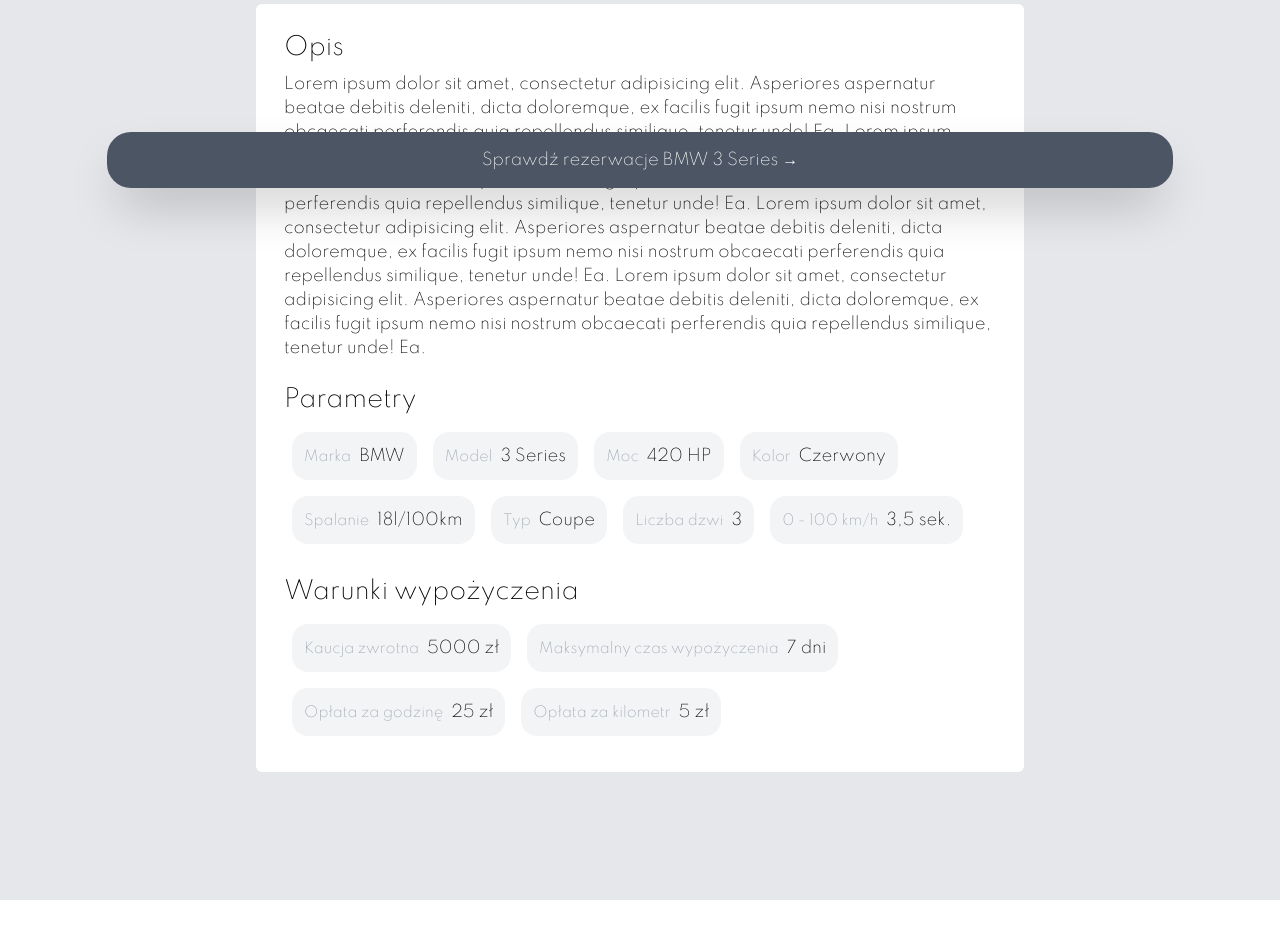
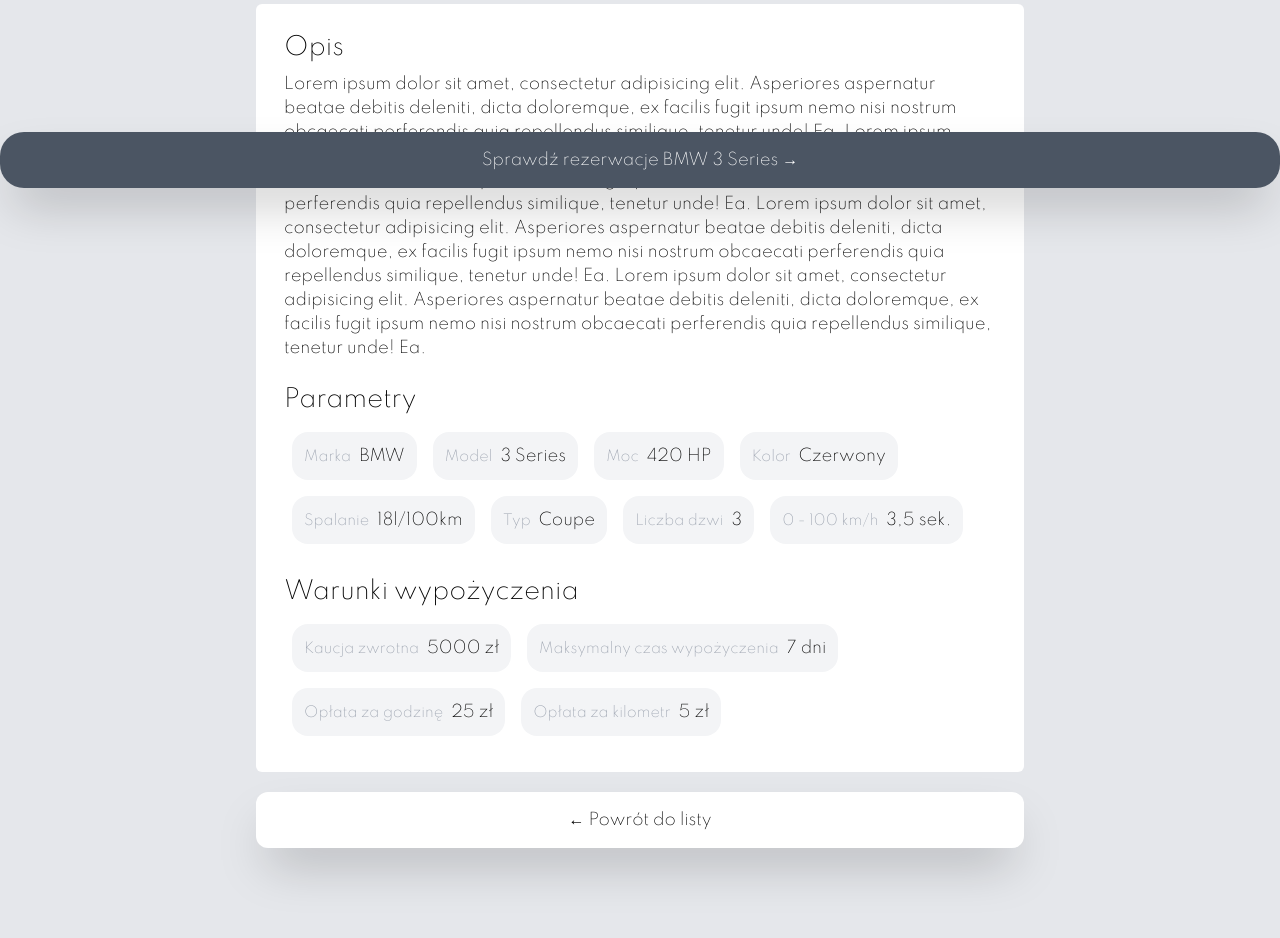
Before and after one commit to krzysztof-miszczyk/v-car_rental, a Vue app: page /available-cars/1 in a window 1280 px wide. Shown: the part 580-1518 px from the top of the page. Before the commit the page ends 1480 px from the top, so only its background shows below. Built offline with nearby package versions, Linux system fonts and the light colour scheme.

Commit message:
feat: add return to list button

```diff
--- a/src/views/AvailableCar.vue
+++ b/src/views/AvailableCar.vue
@@ -1,7 +1,7 @@
 <template>
-  <button @click="checkCarReservations()" class="p-4 bg-gray-600 hover:bg-gray-500 text-center rounded-3xl shadow-2xl text-white active:shadow-md fixed bottom-8 w-10/12 max-w-screen-2xl left-0 right-0 mx-auto focus:outline-none">
+  <router-link :to="`/available-cars/${car.id}/reservations`" class="fixed bottom-8 w-10/12 max-w-screen-2xl left-0 right-0 mx-auto w-full p-4 bg-gray-600 hover:bg-gray-500 text-center rounded-3xl shadow-2xl text-white active:shadow-md focus:outline-none">
     Sprawdź rezerwacje {{car.name}} →
-  </button>
+  </router-link>
   <div class="flex flex-col items-center w-full max-w-screen-2xl mx-auto">
     <div class="mt-24">
       <p class="text-3xl text-center mb-5">
@@ -9,7 +9,7 @@
       </p>
       <CarImages :images="car.images"/>
     </div>
-    <div class="w-full max-w-3xl p-7 bg-white rounded-md mb-32">
+    <div class="w-full max-w-3xl p-7 bg-white rounded-md mb-5">
       <p class="text-2xl mb-2">
         Opis
       </p>
@@ -46,6 +46,9 @@
         </div>
       </div>
     </div>
+    <router-link :to="`/available-cars/`" class="w-full max-w-3xl mb-32 px-10 p-4 bg-white hover:bg-gray-100 text-center rounded-xl shadow-2xl active:shadow-md focus:outline-none">
+      ← Powrót do listy
+    </router-link>
   </div>
 </template>
 
@@ -64,11 +67,6 @@
     }
   },
   methods:{
-    checkCarReservations(){
-      const carObj = this.car
-      //this.$router.push({ path:`/available-cars/${carId}/reservations`});
-      this.$router.push({ name:'AvailableCarReservations', params: {id: carObj.id, carName:carObj.name}});
-   }
   }
 }
 
```
